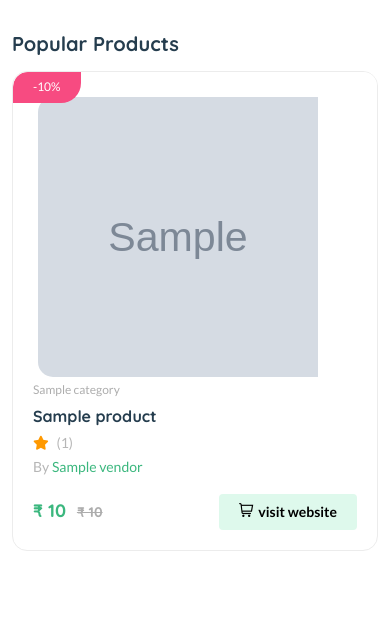
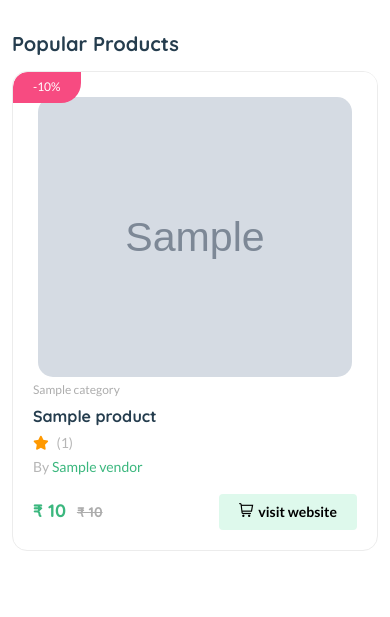
Before and after one commit to theabhishek/offeradda2025part1, a Django app: template templates/core/index.html in a window 390 px wide. Shown: the part 938-1555 px from the top of the page. Run offline with Django 3.2, Linux system fonts and the light colour scheme; the template is opened without the code that fills it: most values are stand-ins (such as "Sample title", 1, 10 or a date in 2020); grey boxes marked "Sample" are stand-in pictures; some libraries are stand-ins or nearby versions.

Commit message:
Add files via upload

```diff
--- a/templates/core/index.html
+++ b/templates/core/index.html
@@ -71,10 +71,10 @@
                                     <div class="col-lg-1-4 col-md-4 col-12 col-sm-6">
                                         <div class="product-cart-wrap mb-30">
                                             <div class="product-img-action-wrap">
-                                                <div class="product-img product-img-zoom">
+                                                <div class="product-img product-img-zoom text-center">
                                                     <a href="{% url 'core:product-detail' p.pid %}">
-                                                        <img class="default-img" src="{{ p.image.url }}" alt="" style="height: 280px; width: 280px; object-fit: cover;"   />
-                                                        <img class="hover-img" src="{{ p.image.url }}" alt=""  style="height: 280px; width: 280px; object-fit: cover;"  />
+                                                        <img class="default-img" src="{{ p.image.url }}" alt="" style="height: 280px; width: 320px; object-fit: cover;"/>
+                                                        <img class="hover-img" src="{{ p.image.url }}" alt=""  style="height: 280px; width: 320px; object-fit: cover;"  />
                                                     </a>
                                                 </div>
                                                 <div class="product-action-1">
--- a/templates/core/vendor-list.html
+++ b/templates/core/vendor-list.html
@@ -24,7 +24,7 @@
             -->
                 <div class="row vendor-grid">
                     {% for v in vendors %}
-                    <div class="col-lg-6 col-md-6 col-12 col-sm-6">
+                    <div class="col-lg-4 col-md-3 col-6 col-sm-3">
                         <div class="vendor-wrap style-2 mb-40">
                             <div class="product-badges product-badges-position product-badges-mrg">
                                 <!-- <span class="hot">Mall</span> -->
```
